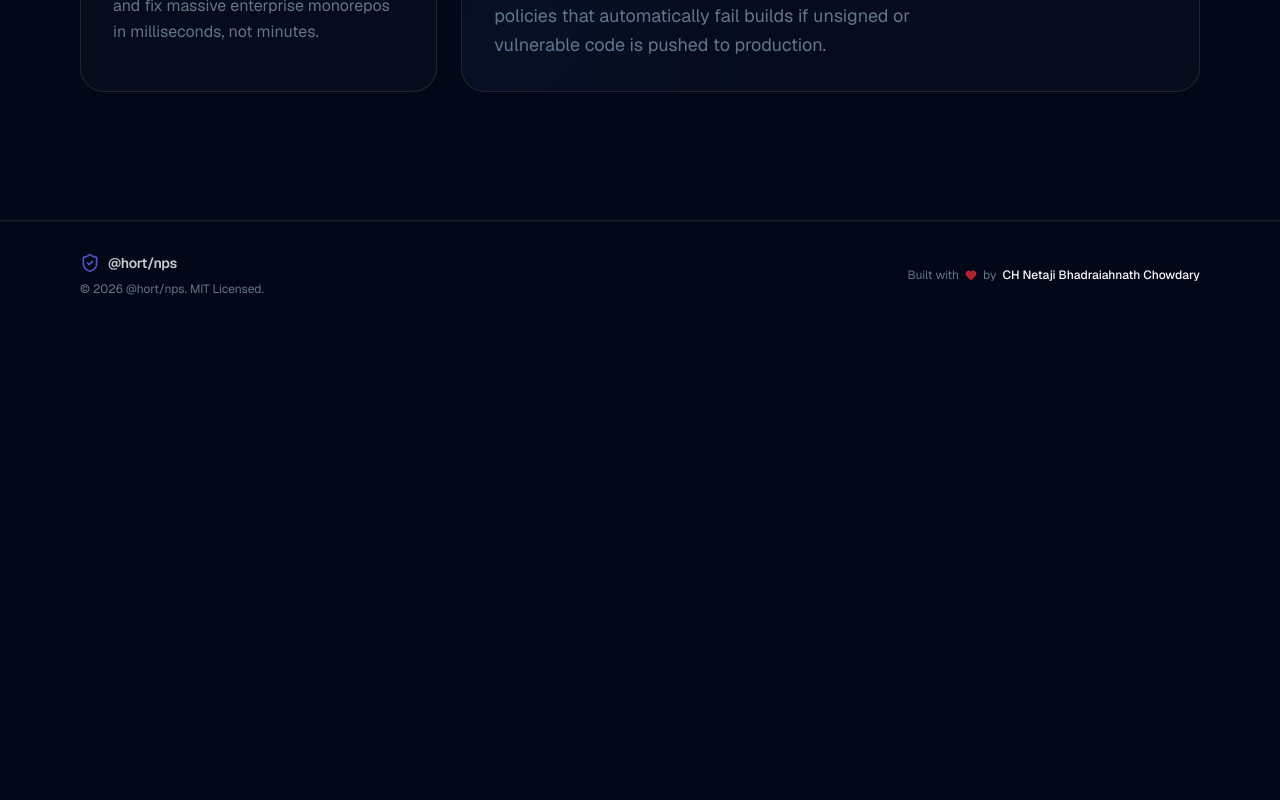
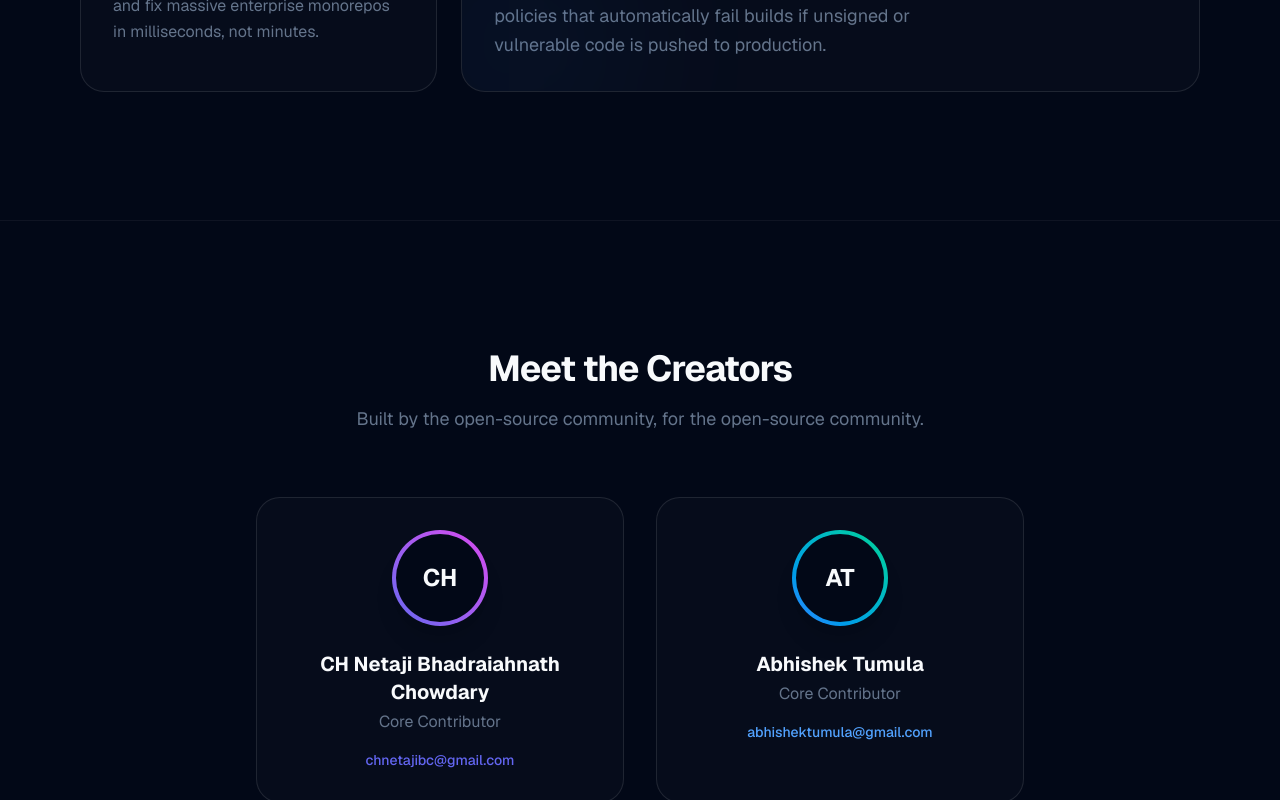
Before and after one commit to chnetajibc/npm-safe-website, a Next.js app: page / in a window 1280 px wide. Shown: the part 2000-2800 px from the top of the page. Before the commit the page ends 2329 px from the top, so only its background shows below. Built offline with nearby package versions, Linux system fonts and the light colour scheme.

Commit message:
feat: replace single-line footer credit with dedicated 'Meet the Creators' section for both contributors

```diff
--- a/src/app/page.tsx
+++ b/src/app/page.tsx
@@ -173,6 +173,46 @@ export default function Home() {
           </div>
         </div>
       </section>
+
+      {/* Developers Section */}
+      <section className="w-full py-32 bg-background border-t border-white/5 relative z-10">
+        <div className="container mx-auto px-4 max-w-5xl">
+          <div className="text-center mb-16">
+            <h2 className="text-3xl md:text-4xl font-bold tracking-tight mb-4">Meet the Creators</h2>
+            <p className="text-muted text-lg">Built by the open-source community, for the open-source community.</p>
+          </div>
+
+          <div className="grid md:grid-cols-2 gap-8 max-w-3xl mx-auto">
+            {/* Netaji */}
+            <div className="flex flex-col items-center p-8 rounded-3xl border border-white/10 bg-white/[0.02] hover:bg-white/[0.04] transition-colors text-center group">
+              <div className="w-24 h-24 rounded-full bg-gradient-to-tr from-primary to-secondary p-1 mb-6 shadow-xl group-hover:scale-105 transition-transform">
+                <div className="w-full h-full rounded-full bg-[#020817] flex items-center justify-center text-2xl font-bold">
+                  CH
+                </div>
+              </div>
+              <h3 className="text-xl font-bold mb-1">CH Netaji Bhadraiahnath Chowdary</h3>
+              <p className="text-muted mb-4">Core Contributor</p>
+              <a href="mailto:chnetajibc@gmail.com" className="text-sm font-medium text-primary hover:text-secondary transition-colors">
+                chnetajibc@gmail.com
+              </a>
+            </div>
+
+            {/* Abhishek */}
+            <div className="flex flex-col items-center p-8 rounded-3xl border border-white/10 bg-white/[0.02] hover:bg-white/[0.04] transition-colors text-center group">
+              <div className="w-24 h-24 rounded-full bg-gradient-to-tr from-blue-500 to-emerald-400 p-1 mb-6 shadow-xl group-hover:scale-105 transition-transform">
+                <div className="w-full h-full rounded-full bg-[#020817] flex items-center justify-center text-2xl font-bold">
+                  AT
+                </div>
+              </div>
+              <h3 className="text-xl font-bold mb-1">Abhishek Tumula</h3>
+              <p className="text-muted mb-4">Core Contributor</p>
+              <a href="mailto:abhishektumula@gmail.com" className="text-sm font-medium text-blue-400 hover:text-emerald-400 transition-colors">
+                abhishektumula@gmail.com
+              </a>
+            </div>
+          </div>
+        </div>
+      </section>
     </div>
   );
 }
--- a/src/components/layout/Footer.tsx
+++ b/src/components/layout/Footer.tsx
@@ -1,5 +1,5 @@
 import Link from 'next/link';
-import { ShieldCheck, Heart } from 'lucide-react';
+import { ShieldCheck } from 'lucide-react';
 
 export default function Footer() {
   return (
@@ -14,18 +14,6 @@ export default function Footer() {
             &copy; {new Date().getFullYear()} @hort/nps. MIT Licensed.
           </p>
         </div>
-
-        <div className="flex items-center gap-1.5 text-xs text-muted">
-          <span>Built with</span>
-          <Heart className="h-3 w-3 text-red-500/70 fill-red-500/70" />
-          <span>by</span>
-          <a
-            href="mailto:chnetajibc@gmail.com"
-            className="text-foreground font-medium hover:text-primary transition-colors"
-          >
-            CH Netaji Bhadraiahnath Chowdary
-          </a>
-        </div>
       </div>
     </footer>
   );
```
